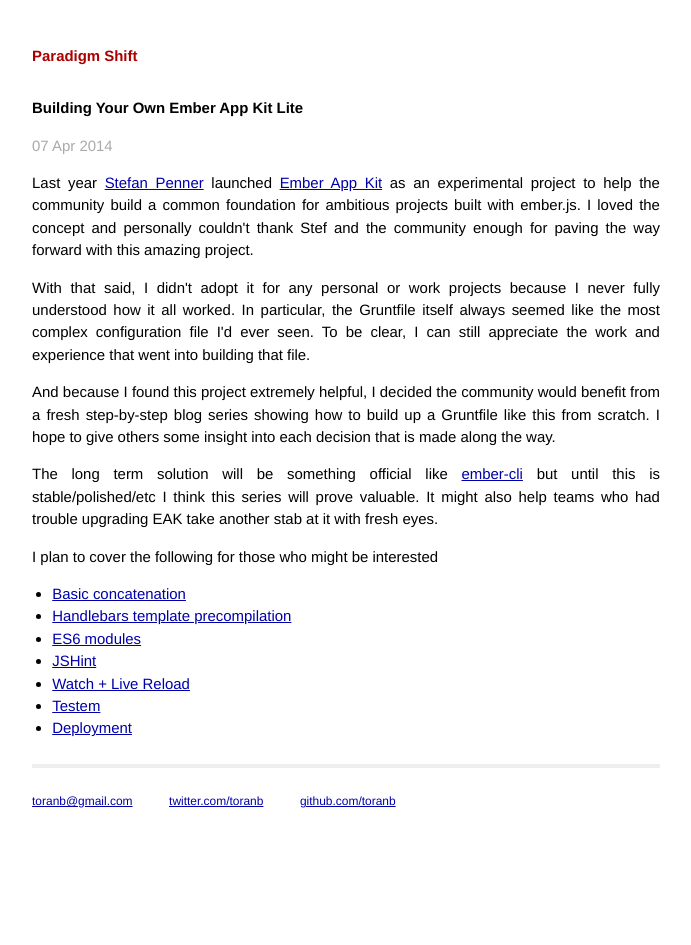
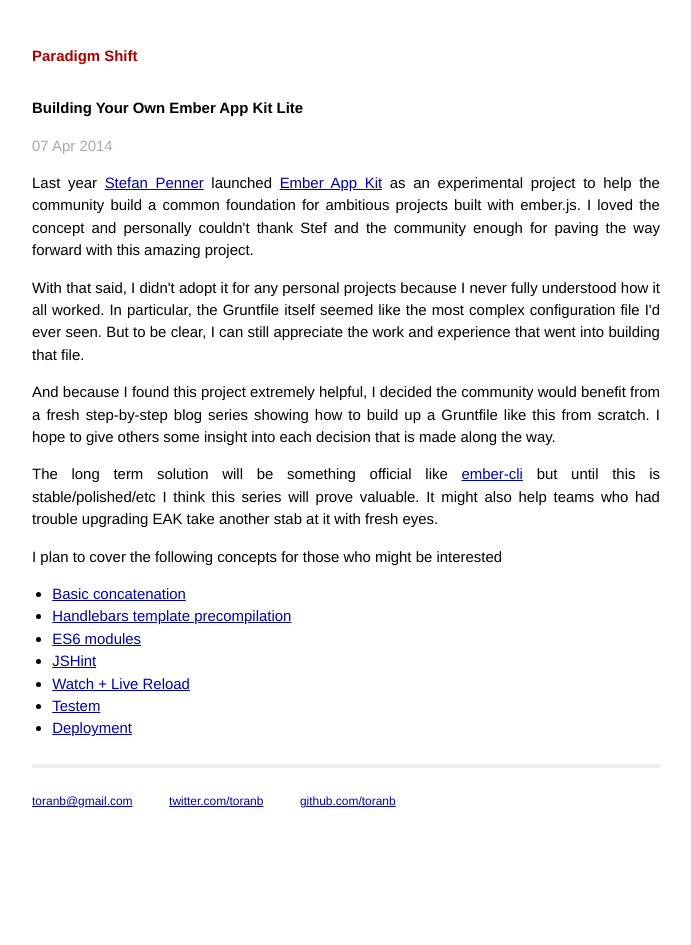
Before and after one commit to toranb/toranb.github.io, a Jekyll site: the page built from _posts/2014-04-07-Building-your-own-ember-app-kit-lite.html, in a window 1280 px wide. Shown: the whole page, without its empty margins (294-985 px from the left). Built offline with Jekyll 4.4.1, drawn with Linux system fonts in a browser that asks for light colours; Markdown is read by kramdown in place of the engine named in the settings.

Commit message:
a few EAK-lite updates

```diff
--- a/_posts/2014-04-07-Building-your-own-ember-app-kit-lite.html
+++ b/_posts/2014-04-07-Building-your-own-ember-app-kit-lite.html
@@ -7,13 +7,13 @@
 
 <p>Last year <a href="https://twitter.com/stefanpenner">Stefan Penner</a> launched <a href="https://github.com/stefanpenner/ember-app-kit">Ember App Kit</a> as an experimental project to help the community build a common foundation for ambitious projects built with ember.js. I loved the concept and personally couldn't thank Stef and the community enough for paving the way forward with this amazing project.</p>
 
-<p>With that said, I didn't adopt it for any personal or work projects because I never fully understood how it all worked. In particular, the Gruntfile itself always seemed like the most complex configuration file I'd ever seen. To be clear, I can still appreciate the work and experience that went into building that file.</p>
+<p>With that said, I didn't adopt it for any personal projects because I never fully understood how it all worked. In particular, the Gruntfile itself seemed like the most complex configuration file I'd ever seen. But to be clear, I can still appreciate the work and experience that went into building that file.</p>
 
 <p>And because I found this project extremely helpful, I decided the community would benefit from a fresh step-by-step blog series showing how to build up a Gruntfile like this from scratch. I hope to give others some insight into each decision that is made along the way.</p>
 
 <p>The long term solution will be something official like <a href="https://github.com/stefanpenner/ember-cli">ember-cli</a> but until this is stable/polished/etc I think this series will prove valuable. It might also help teams who had trouble upgrading EAK take another stab at it with fresh eyes.</p>
 
-<p>I plan to cover the following for those who might be interested</p>
+<p>I plan to cover the following concepts for those who might be interested</p>
 
 <ul>
   <li><a href="http://www.toranbillups.com/blog/archive/2014/04/08/Building-your-own-ember-app-kit-lite-part-2/">Basic concatenation</a></li>
--- a/_posts/2014-04-10-Building-your-own-ember-app-kit-lite-part-3.html
+++ b/_posts/2014-04-10-Building-your-own-ember-app-kit-lite-part-3.html
@@ -19,6 +19,8 @@
 
 <p>Next we need to add the compiled template output to our concat task as we expect the final deps.min.js to include our newly compiled templates. Finally at the bottom of the file we need to add this emberhandlebars task to the "local" task definition (just before we invoke the concat step).</p>
 
+<div data-gist=10561884><script src='https://gist.github.com/toranb/10561884.js'></script></div>
+
 <p>Now that we have the task runner configured, open the index.html and remove the script tags for the handlebars templates themselves. Then create a new folder under js named "templates" and add a .handlebars file for each of the templates.</p>
 
 <div style="background-color: black">
```
